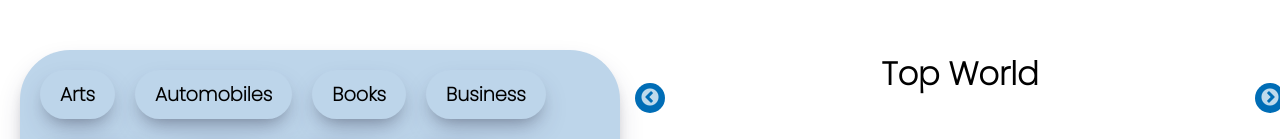
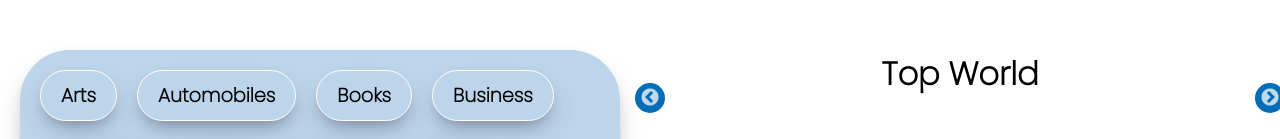
Before and after one commit to MananDoshi1301/News-App-React-Redux, a React (Create React App) app: page / in a window 1280 px wide. Shown: the part 800-939 px from the top of the page. Built offline with nearby package versions, Linux system fonts and the light colour scheme; no server answers.

Commit message:
Updated control panel with css and new btn classes!

```diff
--- a/src/VerticalRunner/ArticleSideButtons.js
+++ b/src/VerticalRunner/ArticleSideButtons.js
@@ -12,7 +12,7 @@ const ArticleSideButtons = ({ article, setArticle }) => {
                     {articleDetails.map((obj) => {
                         return (
                             <div className={`sideButttons_btn
-                        ${obj[0].toUpperCase() + obj.slice(1) === article[1] ? 'btnActive' : ''}
+                        ${obj[0].toUpperCase() + obj.slice(1) === article[1] ? 'btnActive' : 'notActiveBtn'}
                         `}
                                 onClick={() => {
                                     console.log(obj, obj[0].toUpperCase() + obj.slice(1))
--- a/src/VerticalRunner/SideButtons.css
+++ b/src/VerticalRunner/SideButtons.css
@@ -33,6 +33,15 @@
   padding: 10px;
   cursor: pointer;
   background-color: #bdd5ea;
+  transition: all 0.3s ease-in;
+}
+
+.notActiveBtn{
+  border: 1px solid white;
+}
+
+.notActiveBtn:hover{
+  background-color: white;
 }
 
 .btn {
--- a/src/VerticalRunner/SideButtons.js
+++ b/src/VerticalRunner/SideButtons.js
@@ -12,7 +12,7 @@ const SideButtons = ({ headline, setHeadline }) => {
                     {topDetails.map((obj) => {
                         return (
                             <div className={`sideButttons_btn
-                        ${obj.title === headline[1] ? 'btnActive' : ''}
+                        ${obj.title === headline[1] ? 'btnActive' : 'notActiveBtn'}
                         `} onClick={() => {
                                     setHeadline([`top-headlines?${obj.genre}=${obj.value}&apiKey=${API_KEY}`, obj.title])
                                 }}><span className={'btn'}>{obj.title}</span></div>
```
